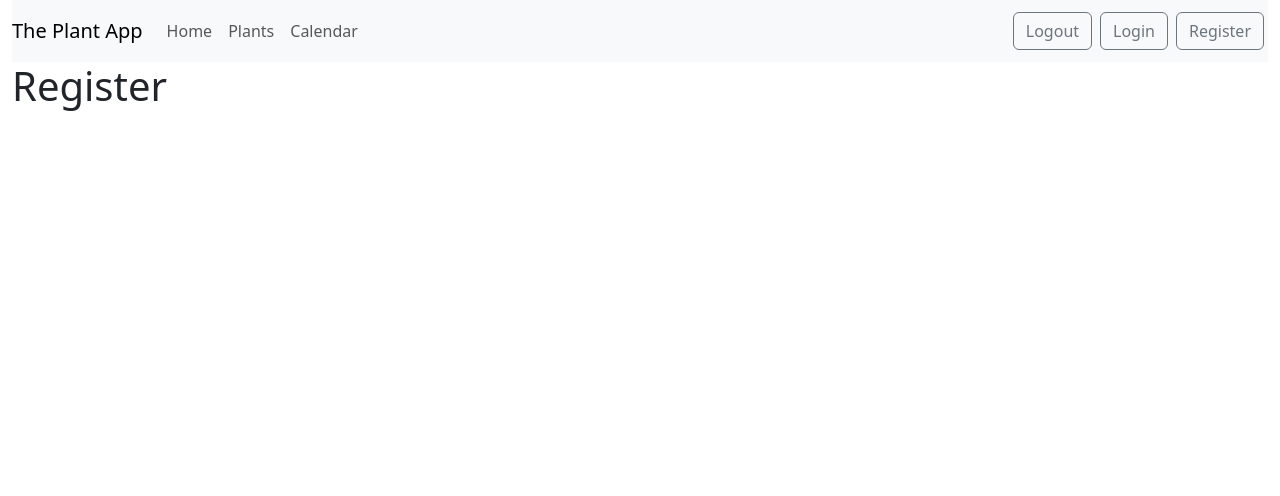
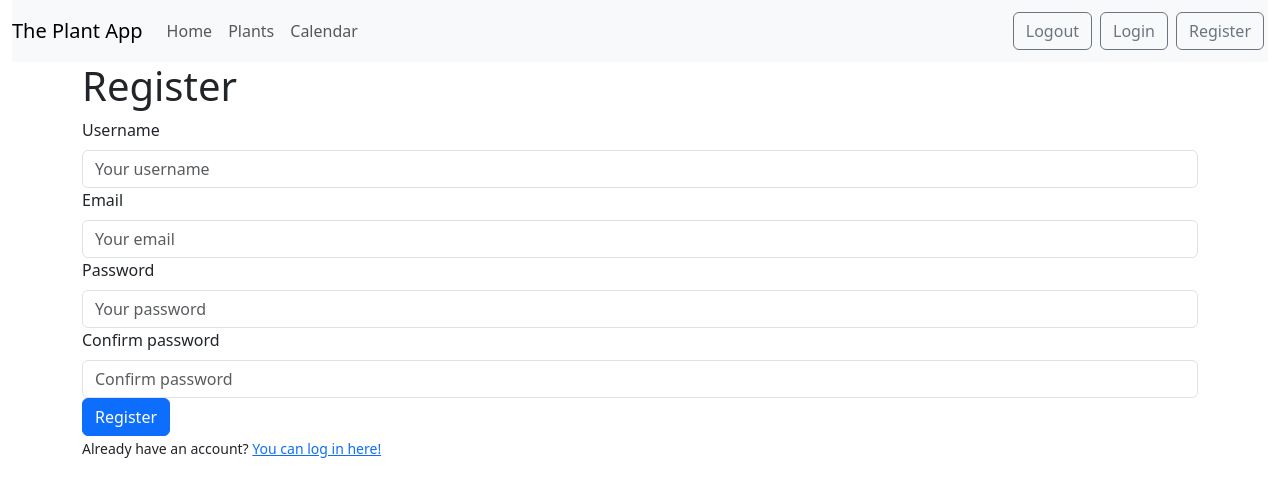
Before and after one commit to jholopai/plant_app, a React (Vite) app in the folder client/: page /register in a window 1280 px wide. Shown: the top 496 px of the page. Built offline with nearby package versions, Linux system fonts and the light colour scheme.

Commit message:
add registration and login forms, add initial client-side validation

```diff
--- a/client/package.json
+++ b/client/package.json
@@ -14,6 +14,7 @@
     "react": "^18.2.0",
     "react-bootstrap": "^2.9.2",
     "react-dom": "^18.2.0",
+    "react-hook-form": "^7.49.2",
     "react-router-dom": "^6.21.1"
   },
   "devDependencies": {
--- a/client/src/components/Login.tsx
+++ b/client/src/components/Login.tsx
@@ -1,8 +1,47 @@
 import React from 'react'
+import { Link } from 'react-router-dom'
+import {Form, Button} from 'react-bootstrap'
+import {useForm, SubmitHandler} from 'react-hook-form'
 
 const Login = () => {
+
+	interface LoginData {
+		username: string,
+		password: string,
+	}
+
+	const {register, handleSubmit, formState:{errors}} = useForm<LoginData>()
+
+	const login: SubmitHandler<LoginData>  = (data) => {
+		console.log("Logged in!")
+	}
+
 	return (
-		<h1>Login</h1>
+		<div className="container">
+			<h1>Login</h1>
+			<div className="form">
+				<form onSubmit={handleSubmit(login)}>
+					<Form.Group>
+						<Form.Label>Username</Form.Label>
+						<Form.Control type="text"
+									  {...register("username", {required:true})}/>
+						{errors.username?.type === "required" && <span>Please provide a username.</span>}
+					</Form.Group>
+					<Form.Group>
+						<Form.Label>Password</Form.Label>
+						<Form.Control type="password"
+									  {...register("password", {required:true})}/>
+						{errors.password && <span>Please provide a password.</span>}
+					</Form.Group>
+					<Form.Group>
+						<Button type="submit" variant="primary">Log in</Button>
+					</Form.Group>
+					<Form.Group>
+						<small>Don't have an account? <Link to='/register'>You can register one here!</Link></small>
+					</Form.Group>
+				</form>
+			</div>
+		</div>
 	)
 }
 
--- a/client/src/components/Register.tsx
+++ b/client/src/components/Register.tsx
@@ -1,8 +1,82 @@
 import React from 'react'
+import { Link } from 'react-router-dom'
+import {Form, Button} from 'react-bootstrap'
+import {SubmitHandler, useForm} from 'react-hook-form'
 
 const Register = () => {
+
+	interface FormData {
+		email: string,
+		username: string,
+		password: string,
+		confirmPassword: string
+	}
+
+	const {register, watch, handleSubmit, reset, formState:{errors}} = useForm<FormData>()
+
+	const registration: SubmitHandler<FormData> = (data) => {
+		console.log("Registration!")
+		reset()
+	}
+
 	return (
-		<h1>Register</h1>
+		<div className="container">
+			<h1>Register</h1>
+			<div className="form">
+				<form onSubmit={handleSubmit(registration)}>
+					<Form.Group>
+						<Form.Label>Username</Form.Label>
+						<Form.Control type="text"
+									  placeholder="Your username"
+									  {...register("username", {required:true,
+									  							minLength:5,
+																maxLength:25,
+																pattern: /[a-zA-Z0-9]*/})}/>
+						{errors.username?.type=="required" && <span>Username is required.</span>}
+						{(errors.username?.type=="minLength" || errors.username?.type === "maxLength") && <span>Username must be between 5 and 25 characters long.</span>}
+						{errors.username?.type=="pattern" && <span>Username can only contain alphabeticals and numerals.</span>}
+					</Form.Group>
+					<Form.Group>
+						<Form.Label>Email</Form.Label>
+						<Form.Control type="email"
+									  placeholder="Your email"
+									  {...register("email", {required:true,
+															 minLength:6,
+									  						 maxLength:60,
+									 						 pattern: /[a-zA-Z0-9._%+-]+@[a-zA-Z0-9.-]+\.[a-zA-Z]{2,}/})}/>
+						{errors.email?.type=="required" && <span>Email is required.</span>}
+						{(errors.email?.type=="minLength" || errors.email?.type === "maxLength") && <span>Email must be between 6 and 60 characters long.</span>}
+						{errors.email?.type=="pattern" && <span>Email is not valid.</span>}
+					</Form.Group>
+					<Form.Group>
+						<Form.Label>Password</Form.Label>
+						<Form.Control type="password"
+									  placeholder="Your password"
+									  {...register("password", {required:true,
+																minLength:10,
+										  						maxLength:25})}/>
+						{errors.password?.type=="required" && <span>Password is required.</span>}
+						{(errors.password?.type=="minLength" || errors.password?.type === "maxLength") && <span>Password must be between 10 and 25 characters long.</span>}
+					</Form.Group>
+					<Form.Group>
+						<Form.Label>Confirm password</Form.Label>
+						<Form.Control type="password"
+									  placeholder="Confirm password"
+									  {...register("confirmPassword", {required:true,
+																	   validate: (value) => value === watch("password") || "Passwords do not match."
+																	   })}/>
+						{errors.confirmPassword?.type=="required" && <span>Please confirm your password.</span>}
+						{errors.confirmPassword && <span>{errors.confirmPassword.message}</span>}
+					</Form.Group>
+					<Form.Group>
+						<Button type="submit" variant="primary">Register</Button>
+					</Form.Group>
+					<Form.Group>
+						<small>Already have an account? <Link to='/login'>You can log in here!</Link></small>
+					</Form.Group>
+				</form>
+			</div>
+		</div>
 	)
 }
 
```
Also changed, not shown: 1 other file (tests, documents, lock files or other folders).
